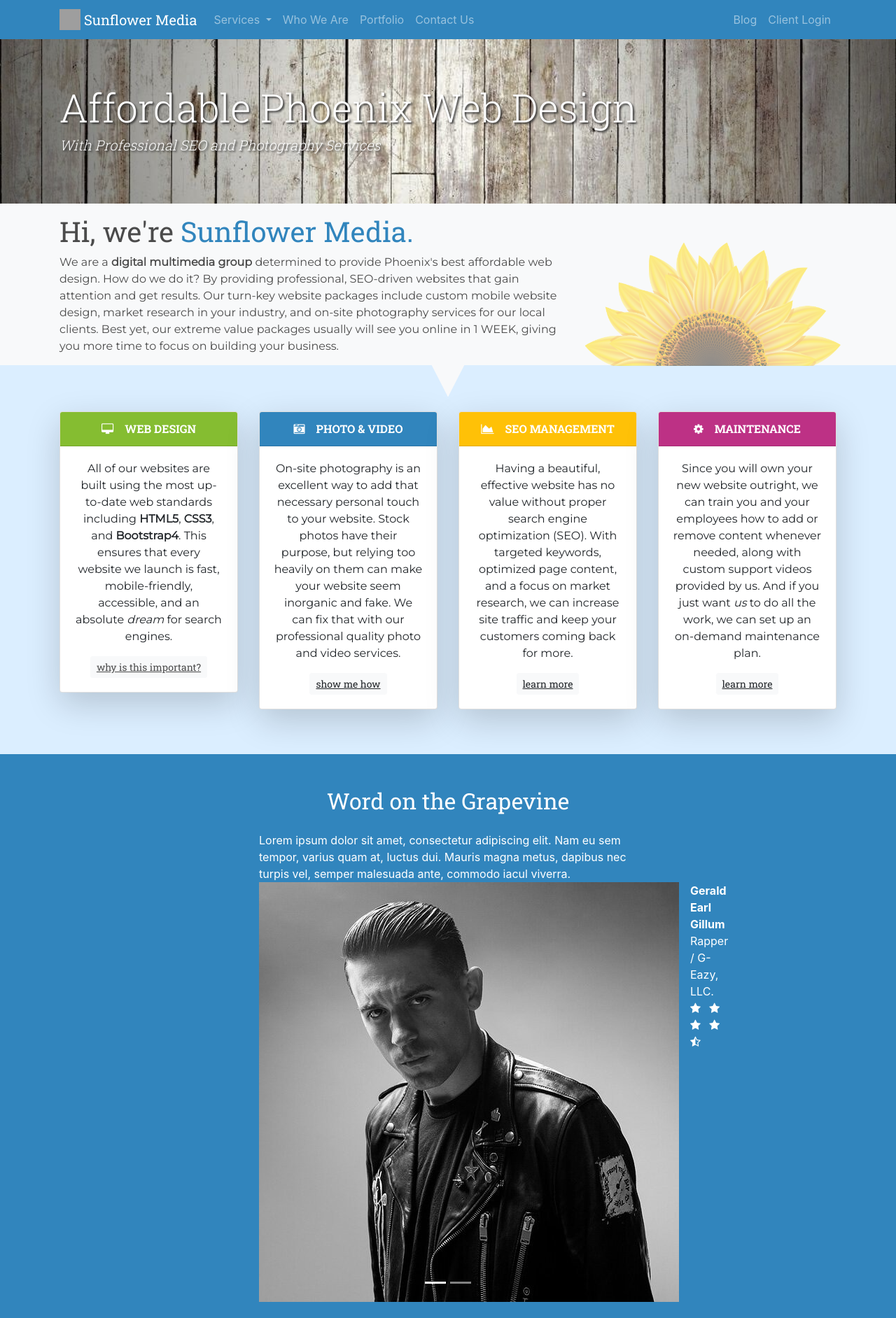
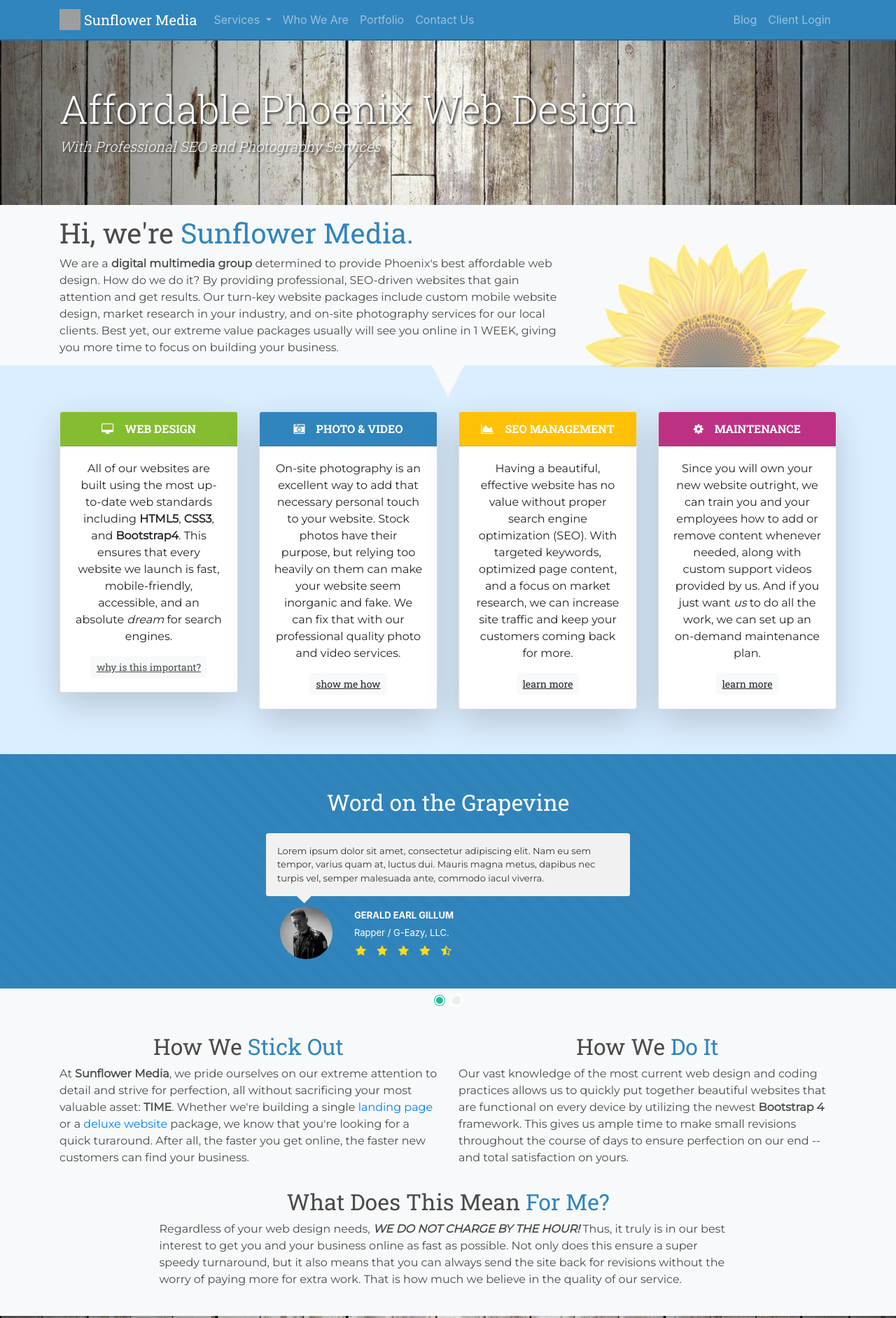
Before and after one commit to rcspille/SunflowerMedia, a PHP site: page / in a window 1280 px wide. Shown: the top 1884 px of the page at 70% size. Run offline with PHP 8.4, Linux system fonts and the light colour scheme; grey boxes are pictures that could not be loaded.

Commit message:
Restyled testimonial section

```diff
--- a/css/main.css
+++ b/css/main.css
@@ -85,7 +85,7 @@
 
 .bg-light-arrow-btm{
   height: 50px;
-  margin-top: -1px;
+  margin-top: -3px;
   background-image:url("../img/design/bg-light-arrow-btm.png");
   background-repeat: no-repeat;
   background-position: center;
@@ -98,6 +98,16 @@
     margin-bottom: -1px;
     margin-top: 40px;
   }
+
+.bg-stripe-blue{
+  background: repeating-linear-gradient(
+  45deg,
+  #3185bd,
+  #3185bd 10px,
+  #3083BA 10px,
+  #3083BA 20px
+);
+}
 
 .white-text{
   color: #fff;
@@ -143,7 +153,16 @@ p{
   font-family: 'Roboto Slab', serif;
 }
 
+/* MISC */
+.white-border{
+  border-top: 2px solid #3083BA;
+  border-bottom: 2px solid #3083BA;
+}
+
 /* NAVBAR */
+.navbar{
+  border-bottom: 2px solid #286C99;
+}
 
 /* HOMEPAGE GRID */
 .spacer-sm{
@@ -155,29 +174,6 @@ p{
 .spacer-lg{
   margin-top: 210px;
 }
-
-/* CAROUSEL */
-#carouselExampleIndicators{
-  height: 150px;
-  display: flex;
-  align-items: center;
-}
-  @media only screen and (max-width: 800px){
-    #carouselExampleIndicators{
-      height: 300px !important;
-    }
-  }
-
-.carousel-item img.polaroid{
-  border: 3px solid #fff;
-  border-bottom: 10px solid #fff;
-  transform: rotate(-5deg);
-  transition: .5s ease-in;
-  margin-right: 20px;
-}
-  .carousel-item img.polaroid:HOVER{
-    transform: rotate(0deg);
-  }
 
 /* JUMBOTRON */
 .jumbotron{
@@ -300,3 +296,84 @@ p{
 	-ms-transform: rotate(4deg);
 	transform: rotate(4deg);
 }
+
+/* CAROUSEL */
+.carousel .carousel-item {
+	color: #999;
+	overflow: hidden;
+	min-height: 120px;
+	font-size: 13px;
+}
+.carousel .media {
+	position: relative;
+	padding: 0 0 0 20px;
+}
+.carousel .media img {
+	width: 75px;
+	height: 75px;
+	display: block;
+	border-radius: 50%;
+}
+.carousel .testimonial-wrapper {
+	padding: 0 10px;
+}
+.carousel .testimonial {
+	color: #333;
+  font-family: 'Montserrat', sans-serif;
+	position: relative;
+	padding: 15px;
+	background: #f1f1f1;
+	border: 1px solid #efefef;
+	border-radius: 3px;
+	margin-bottom: 15px;
+}
+.carousel .testimonial::after {
+	content: "";
+	width: 15px;
+	height: 15px;
+	display: block;
+	background: #f1f1f1;
+	border: 1px solid #efefef;
+	border-width: 0 0 1px 1px;
+	position: absolute;
+	bottom: -8px;
+	left: 46px;
+	transform: rotateZ(-46deg);
+}
+.carousel .star-rating li {
+	padding: 0 2px;
+}
+.carousel .star-rating i {
+	font-size: 16px;
+	color: #ffdc12;
+}
+.carousel .overview {
+	padding: 3px 0 0 15px;
+}
+.carousel .overview .details {
+	padding: 5px 0 8px;
+  color: #fff;
+}
+.carousel .overview b {
+	text-transform: uppercase;
+	color: #fff;
+}
+.carousel .carousel-indicators {
+	bottom: -70px;
+}
+.carousel-indicators li, .carousel-indicators li.active {
+	width: 20px;
+	height: 20px;
+	border-radius: 50%;
+	margin: 1px 2px;
+	box-sizing: border-box;
+}
+.carousel-indicators li {
+	background: #e2e2e2;
+	border: 4px solid #fff;
+}
+.carousel-indicators li.active {
+	color: #fff;
+	background: #1abc9c;
+	border: 5px double;
+}
```
